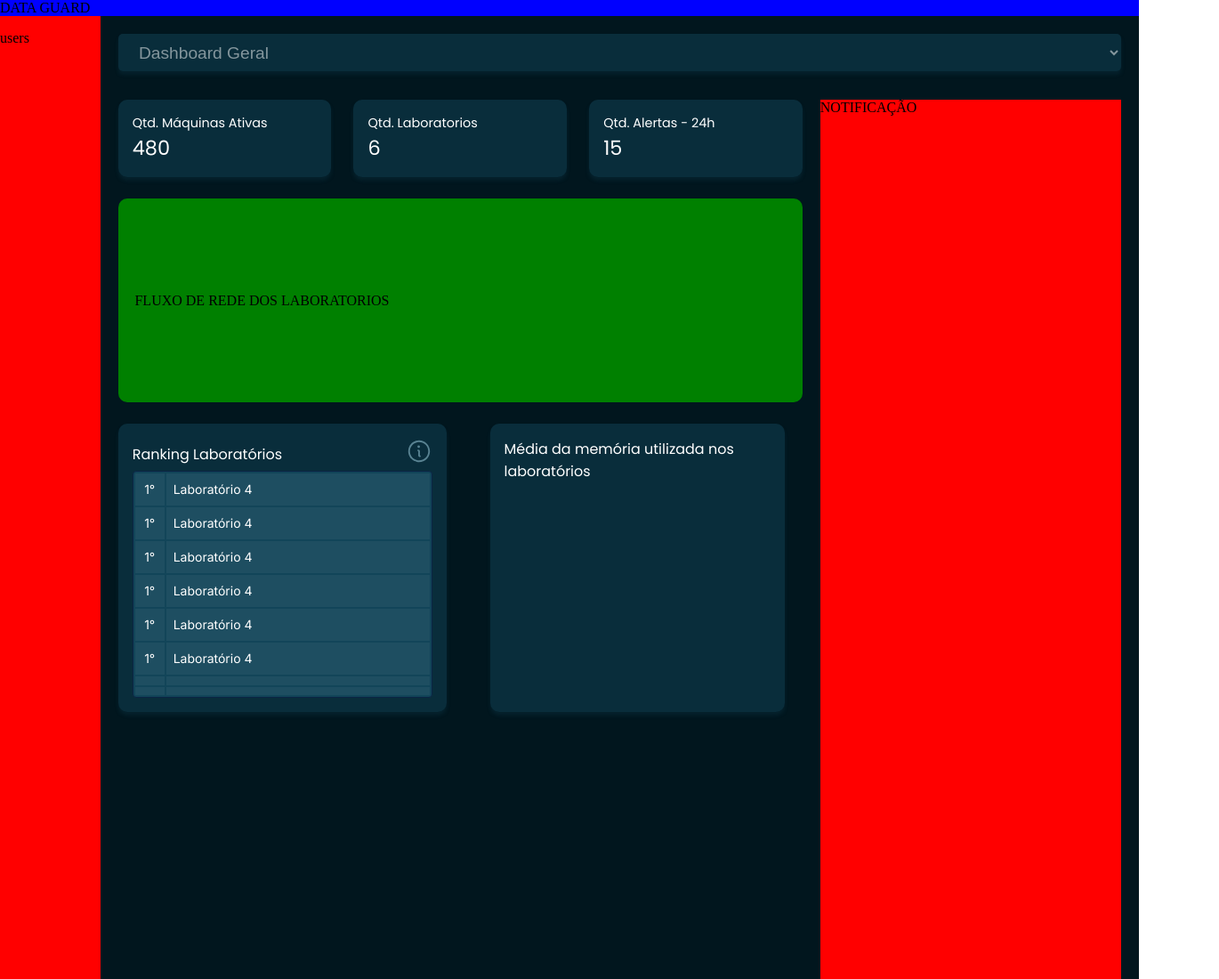
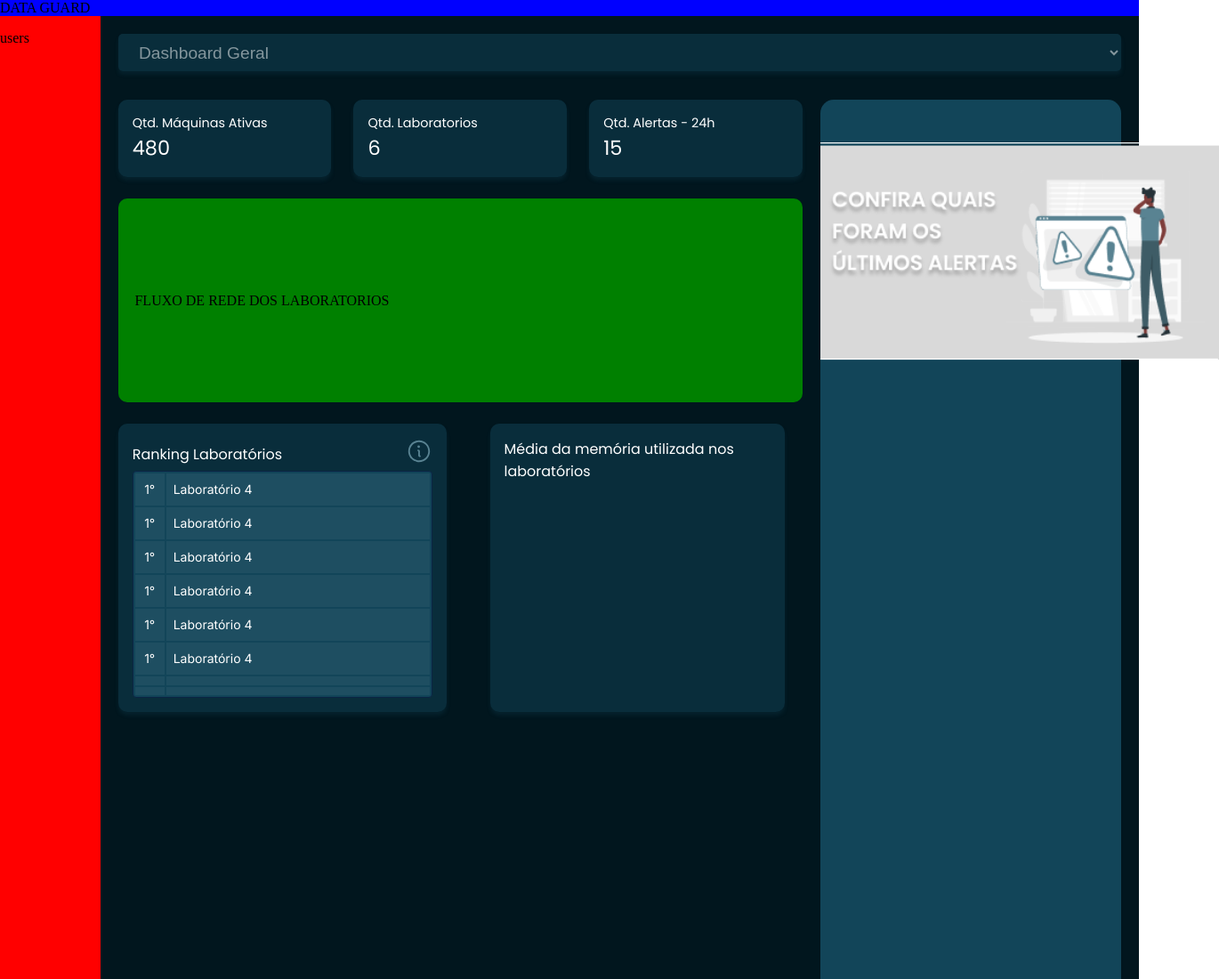
Before and after one commit to EigTech-Solutions/DataGuard, a plain HTML site: page html/DashboardGeral.html in a window 1280 px wide. Shown: the top 1100 px of the page at 89% size, 1370 px wide, since content can reach past the window. Drawn offline with Linux system fonts and the light colour scheme.

Commit message:
inicio das notificações

```diff
--- a/css/DashboardGeral.css
+++ b/css/DashboardGeral.css
@@ -112,7 +112,9 @@ body {
 .notification_box {
     width: 100%;
     height: 100%;
-    background-color: red;
+    background-color: #124559;
+    padding-top: 6vh;
+    border-radius: 15px;
 }
 
 .chart_fluxo_rede_container {
@@ -210,3 +212,8 @@ body {
 .ranking_labs .table_rknLabs_nomeLab{
     padding: 0.25rem 0.5rem;
 }
+
+.notifications img{
+    width: auto;
+    height: 32.9vh;
+}
--- a/html/DashboardGeral.html
+++ b/html/DashboardGeral.html
@@ -105,10 +105,9 @@
                 </section>
                 <section class="notifications_container">
                     <div class="notification_box">
-                        <span>
-                            NOTIFICAÇÃO
-                        </span>
-                    </div>
+                        <div class="notifications">
+                            <img src="../assents/Group 1.png" alt="">
+                        </div>
                 </section>
             </div>
 
```
Also changed, not shown: assents/Group 1.png (added).
